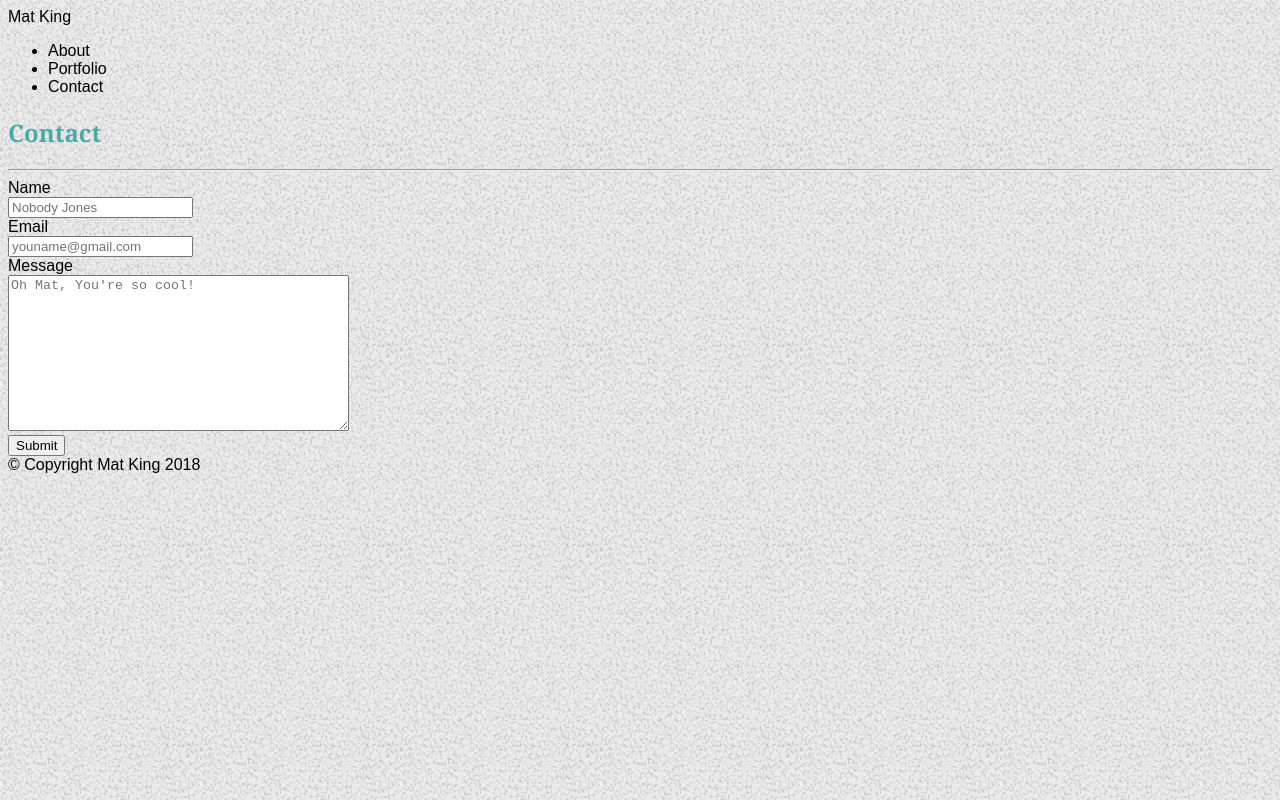
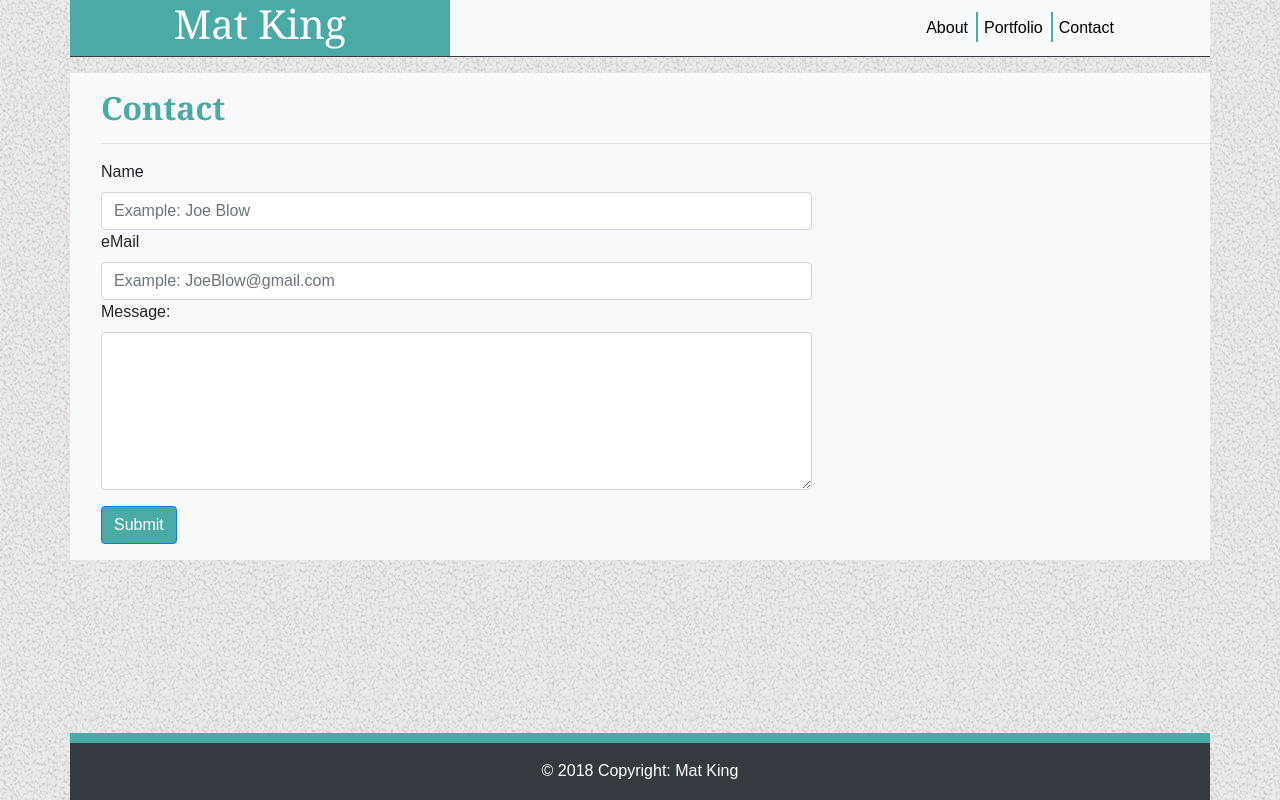
Before and after one commit to matking4509/Bootstrap-Portfolio, a plain HTML site: page contact.html in a window 1280 px wide. Drawn offline with nearby package versions, Linux system fonts and the light colour scheme.

Commit message:
Done all three

```diff
--- a/contact.html
+++ b/contact.html
@@ -2,49 +2,80 @@
 <html lang="en-us">
 
 <head>
+    <!-- Style Sheet Links -->
+    <meta name="viewport" content="width=device-width, initial-scale=1">
+    <link rel="stylesheet" href="https://maxcdn.bootstrapcdn.com/bootstrap/4.0.0/css/bootstrap.min.css">
+    <link rel="stylesheet" href="https://stackpath.bootstrapcdn.com/font-awesome/4.7.0/css/font-awesome.min.css">
     <link rel="stylesheet" type="text/css" href="./assets/css/style.css">
     <meta charset="UTF-8">
     <title>My First Page</title>
 </head>
 
 <body>
-<header>
-        <div class="innerBanner">
-            <div class="nameBox">Mat King</div>
-            <nav class="menuBox">
-                <ul id="menu">
-                    <li><a href="index.html">About</a></li>
-                    <li><a href="portfolio.html">Portfolio</a></li>
-                    <li><a href="contact.html">Contact</a></li>
-                </ul>
-            </nav>
+  <div class="container mx-auto sticky-top m border-bottom border-dark">
+    <div class="row bg-light">
+      <div class="col-xs-12 col-md-4 col-lg-4 align-self-start tealBackground">
+        <h1 class="text-white align-baseline text-center">Mat King</h1>
+      </div>
+      <div class="col-md-3 col-lg-4"></div>
+      <div class="col-md-5 col-lg-4 align-self-end">
+      <nav class="navbar navbar-expand-sm bg-light justify-content-center">
+        <!-- Links -->
+        <ul class="navbar-nav mx-auto">
+          <li class="nav-item">
+            <a class="nav-link" href="./index.html">About</a>
+          </li>
+          <li class="nav-item">
+            <a class="nav-link" href="./portfolio.html">Portfolio</a>
+          </li>
+          <li class="nav-item">
+            <a class="nav-link" href="./contact.html">Contact</a>
+          </li>
+        </ul>
+      </nav>
+      </div>
+    </div>
+  </div>
+
+<div class="container bg-light mt-3 py-3 mb-3">
+    <div class="row">
+        <div class="col-12 ml-3">
+            <h2 class="greenText"><b>Contact</b></h2><hr>
         </div>
-
-</header>
-
-<section class="mainContainer">
-    <div class="contact">
-        <h2 class="greenText">Contact</h2>
-        <hr>
-        <form action="#" class="contactForm">
-            <label for="name">Name</label><br>
-            <input type="text" name="name" id="name" class="ContactInput" placeholder="Nobody Jones"><br>
-            <label for="email">Email</label><br>
-            <input type="text" name="email" id="email" class="ContactInput"placeholder="youname@gmail.com"><br>
-            <label for="name">Message</label><br>
-            <textarea rows="10" cols="40" name="message" id="message" class="ContactInput" placeholder="Oh Mat, You're so cool!"></textarea><br>
-            <input class="contactButton" type="submit" value="Submit">
+        <form>
+            <div class="row mx-sm-auto mx-md-3">
+                <div class="col-sm-12 col-lg-10">
+                    <label for="contactName">Name</label>
+                    <input type="text" class="form-control" id="contactName" placeholder="Example: Joe Blow">
+                </div>
+                <div class="col-sm-12 col-lg-10">
+                <label for="contactEmail">eMail</label>
+                    <input type="email" class="form-control" id="contactEmail" placeholder="Example: JoeBlow@gmail.com">
+                </div>
+                <div class="col-sm-12 col-lg-10">
+                <label for="contactMessage">Message:</label>
+                        <textarea class="form-control" id="contactMessage" rows="6"></textarea>
+                </div>
+                <div class="col-sm-12 col-lg-10 mt-3">
+                <button type="submit" class="btn btn-primary tealBackground">Submit</button>
+                </div>
+            </div>
         </form>
     </div>
-</section>
+ </div>
 
-<footer>
-    <div class="footerContainer">
-        <div id="footerText">
-            &copy; Copyright Mat King 2018
-        </div>
-    </div>
-</footer>
+
+<!-- Footer -->
+<div class="footerSpace"></div> <!--Div to keep Text from scrolling behind footer -->
+<div class="container sticky-bottom border-bottom border-dark fixed-bottom">
+  <footer class="row bg-dark text-white">
+  <!-- Copyright -->
+  <div class="col-12 footerBorder">
+  <div class="footer-copyright text-center py-3">© 2018 Copyright: Mat King</div>
+  </div>
+  <!-- Copyright -->
+  </footer>
+</div>
 
 </body>
 </html>
```
Also changed, not shown: portfolio.html (+1 -1 lines).
